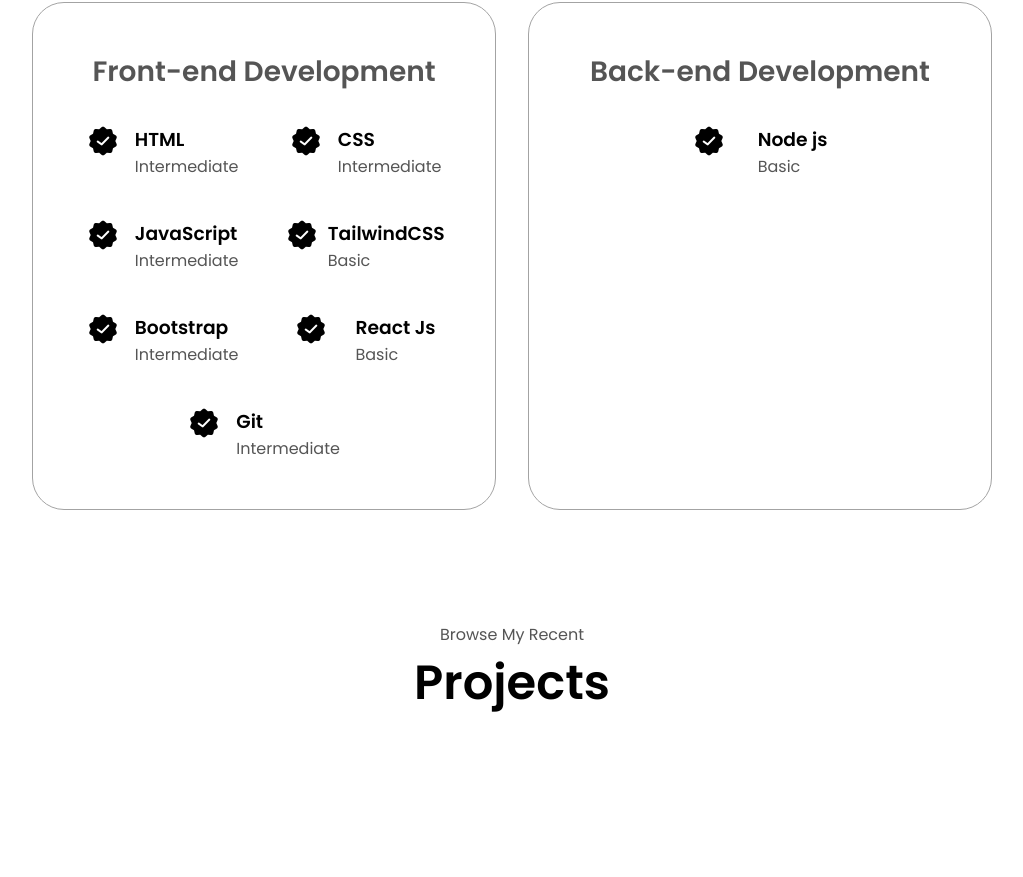
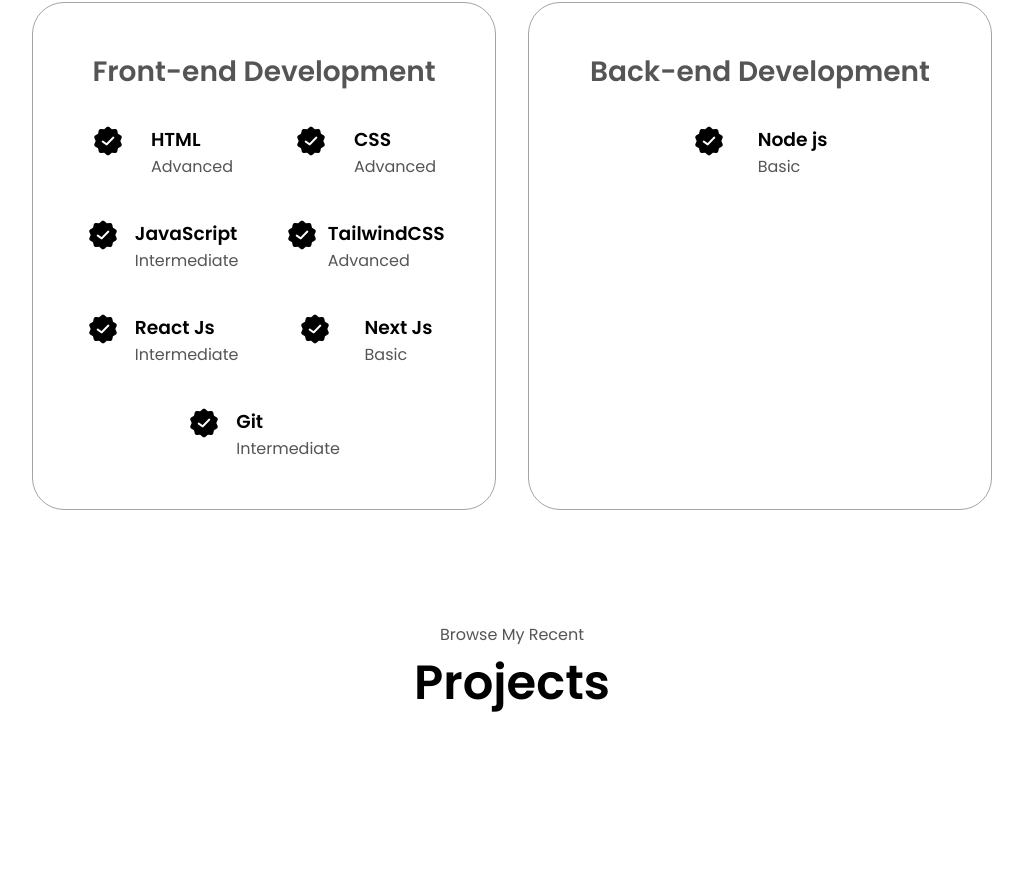
Before and after one commit to joyal35/JoyalJomonDeveloper, a plain HTML site: page index.html in a window 1280 px wide. Shown: the part 1935-2812 px from the top of the page, without its empty margins (128-1151 px from the left). Drawn offline with nearby package versions, Linux system fonts and the light colour scheme.

Commit message:
Experianc level changed

```diff
--- a/index.html
+++ b/index.html
@@ -179,7 +179,7 @@
                 />
                 <div>
                   <h3>HTML</h3>
-                  <p>Intermediate</p>
+                  <p>Advanced</p>
                 </div>
               </article>
               <article>
@@ -190,7 +190,7 @@
                 />
                 <div>
                   <h3>CSS</h3>
-                  <p>Intermediate</p>
+                  <p>Advanced</p>
                 </div>
               </article>
               <article>
@@ -212,7 +212,7 @@
                 />
                 <div>
                   <h3>TailwindCSS</h3>
-                  <p>Basic</p>
+                  <p>Advanced</p>
                 </div>
               </article>
               <article>
@@ -222,7 +222,7 @@
                   class="icon"
                 />
                 <div>
-                  <h3>Bootstrap</h3>
+                  <h3>React Js</h3>
                   <p>Intermediate</p>
                 </div>
               </article>
@@ -233,7 +233,7 @@
                   class="icon"
                 />
                 <div>
-                  <h3>React Js</h3>
+                  <h3>Next Js</h3>
                   <p>Basic</p>
                 </div>
               </article>
```
